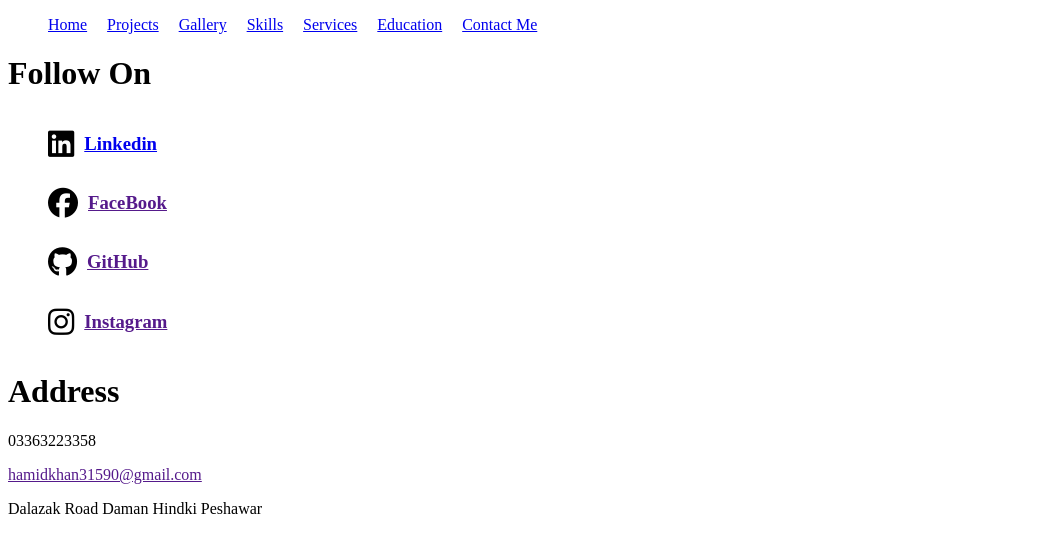
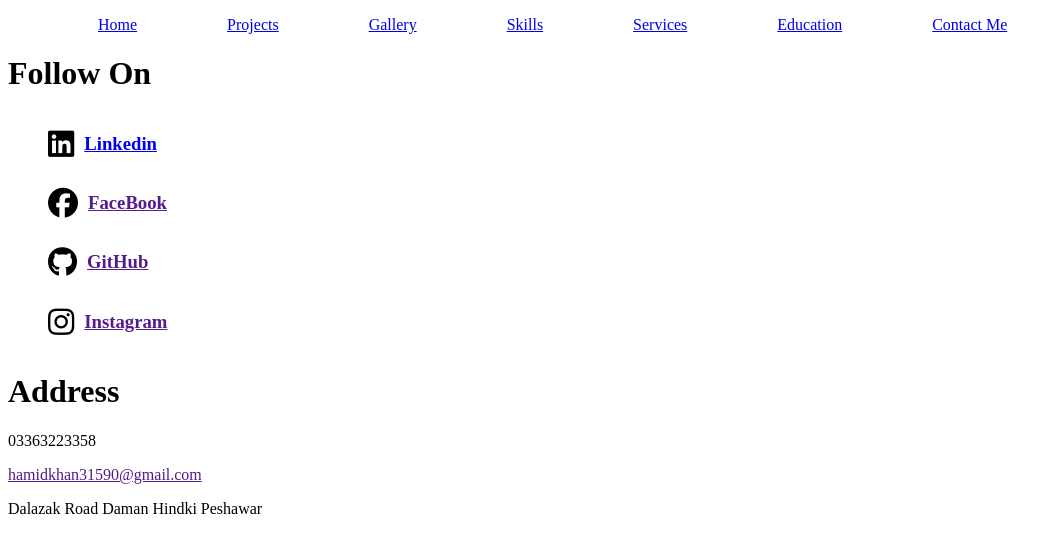
Before and after one commit to hameedgul12345/AssignmentPortfolio, a plain HTML site: page contact.html in a window 1280 px wide. Shown: the whole page, without its empty margins (0-1062 px from the left). Drawn offline with Linux system fonts and the light colour scheme.

```diff
--- a/contact.html
+++ b/contact.html
@@ -8,16 +8,14 @@
 
 </head>
 <body>
-    <ul style="display:flex; gap: 20px;">
-        <li style="list-style: none;"><a href="index.html">Home</a></li>
-        <li style="list-style: none;"><a href="project.html">Projects</a></li>
-        <li style="list-style: none;"><a href="gallery.html">Gallery</a></li>
-
-
-        <li style="list-style: none;"><a href="skills.html">Skills</a></li>
-        <li style="list-style: none;"><a href="services.html">Services</a></li>
-        <li style="list-style: none;"><a href="education.html">Education</a></li>
-        <li style="list-style: none;"><a href="contact.html">Contact Me</a></li>
+    <ul style="display:flex; gap: 40px;">
+        <li style="list-style: none; padding-left: 50px;"><a href="index.html">Home</a></li>
+        <li style="list-style: none;padding-left: 50px;"><a href="project.html">Projects</a></li>
+        <li style="list-style: none;padding-left: 50px;"><a href="gallery.html">Gallery</a></li>
+        <li style="list-style: none;padding-left: 50px;"><a href="skills.html">Skills</a></li>
+        <li style="list-style: none;padding-left: 50px;"><a href="services.html">Services</a></li>
+        <li style="list-style: none;padding-left: 50px;"><a href="education.html">Education</a></li>
+        <li style="list-style: none;padding-left: 50px;"><a href="contact.html">Contact Me</a></li>
 
         </ul>
 
```
Also changed, not shown: education.html (+8 -9 lines), gallery.html (+9 -0 lines), index.html (+7 -9 lines), project.html (+8 -10 lines), services.html (+8 -8 lines).
